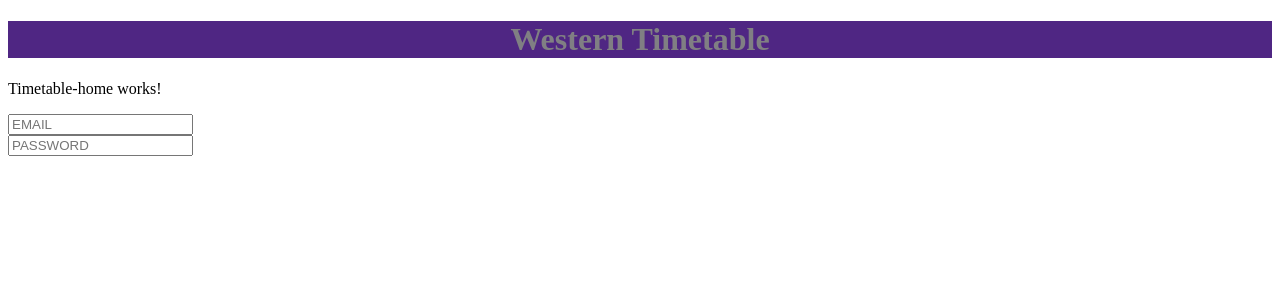
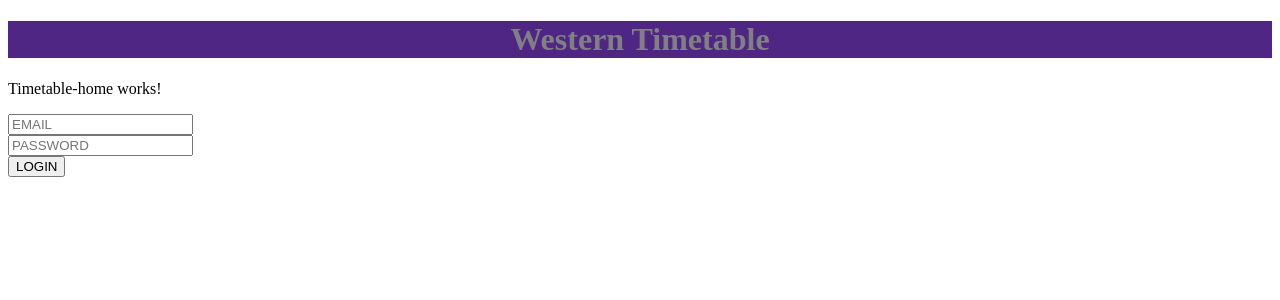
Before and after one commit to Jaskanwar/Timetable-Maker, an Angular app: page / in a window 1280 px wide. Shown: the top 300 px of the page. Built offline with nearby package versions, Linux system fonts and the light colour scheme.

Commit message:
Created Login method in backend and connected

```diff
--- a/src/app/Config.service.ts
+++ b/src/app/Config.service.ts
@@ -68,4 +68,7 @@ export class ConfigService {
   deleteAll(info: object){
     return this.post('api/delete/schedules',info,{responseType: 'text'})
   }
+  postLogin(name: String, info:object){
+    return this.post('api/login',info,{responseType: 'text'})
+  }
 }
--- a/src/app/timetable-home/timetable-home.component.html
+++ b/src/app/timetable-home/timetable-home.component.html
@@ -6,3 +6,6 @@
 <div>
     <input [(ngModel)] = "password" type = "text" id="password" placeholder="PASSWORD">
 </div>
+<div>
+    <button (click) = "verify()">LOGIN</button>
+</div>
--- a/src/app/timetable-home/timetable-home.component.ts
+++ b/src/app/timetable-home/timetable-home.component.ts
@@ -17,5 +17,20 @@ export class TimetableHomeComponent implements OnInit {
   email = '';
   password = '';
 
+  verify() {
+    this.config
+      .postLogin('/login', { emailAddy: this.email, pass: this.password })
+      .subscribe((res: any) => {
+        console.log(res);
+        let temp = JSON.parse(res);
 
+        if (temp.message == 'success') {
+          localStorage.setItem('jwt', temp.accessToken);
+          this.router.navigate(['createTable']);
+
+          let next = document.getElementById('hideMe');
+          next.removeAttribute('hidden');
+        }
+      });
+  }
 }
```
Also changed, not shown: index.js (+29 -11 lines).
